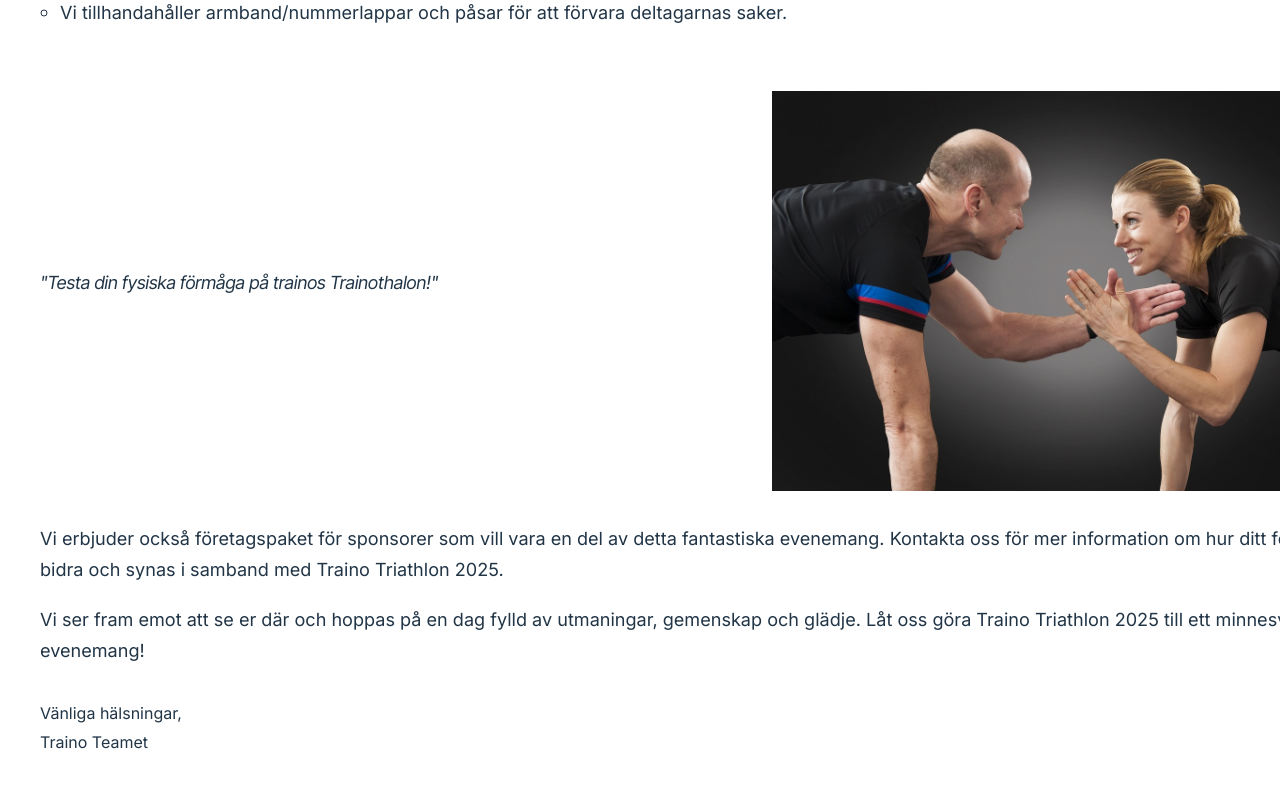
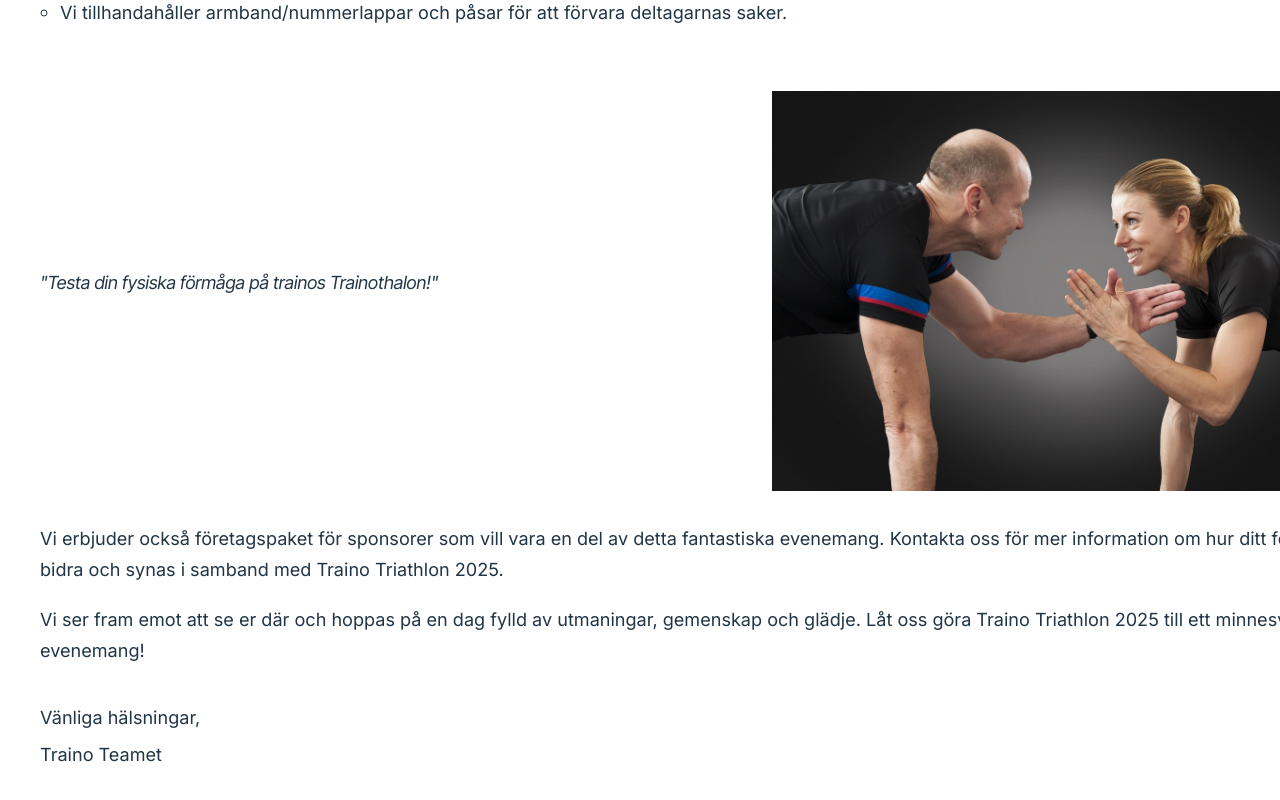
Before and after one commit to SofiaHjerpe/trainoevent, a React (Vite) app: page / in a window 1280 px wide. Shown: the part 1329-2129 px from the top of the page. Built offline with nearby package versions, Linux system fonts and the light colour scheme.

Commit message:
change font-size

```diff
--- a/src/components/FormItem.tsx
+++ b/src/components/FormItem.tsx
@@ -192,13 +192,13 @@ export function FormItem(): ReactElement {
       </p>
       <p
         className="nowrap regards"
-        style={{ fontFamily: "'Inter', sans-serif", fontSize: "1rem" }}
+        style={{ fontFamily: "'Inter', sans-serif", fontSize: "1.13rem" }}
       >
         Vänliga hälsningar,{" "}
       </p>
       <p
         className="nowrap regards padding"
-        style={{ fontFamily: "'Inter', sans-serif", fontSize: "1rem" }}
+        style={{ fontFamily: "'Inter', sans-serif", fontSize: "1.13rem" }}
       >
         Traino Teamet
       </p>
```
